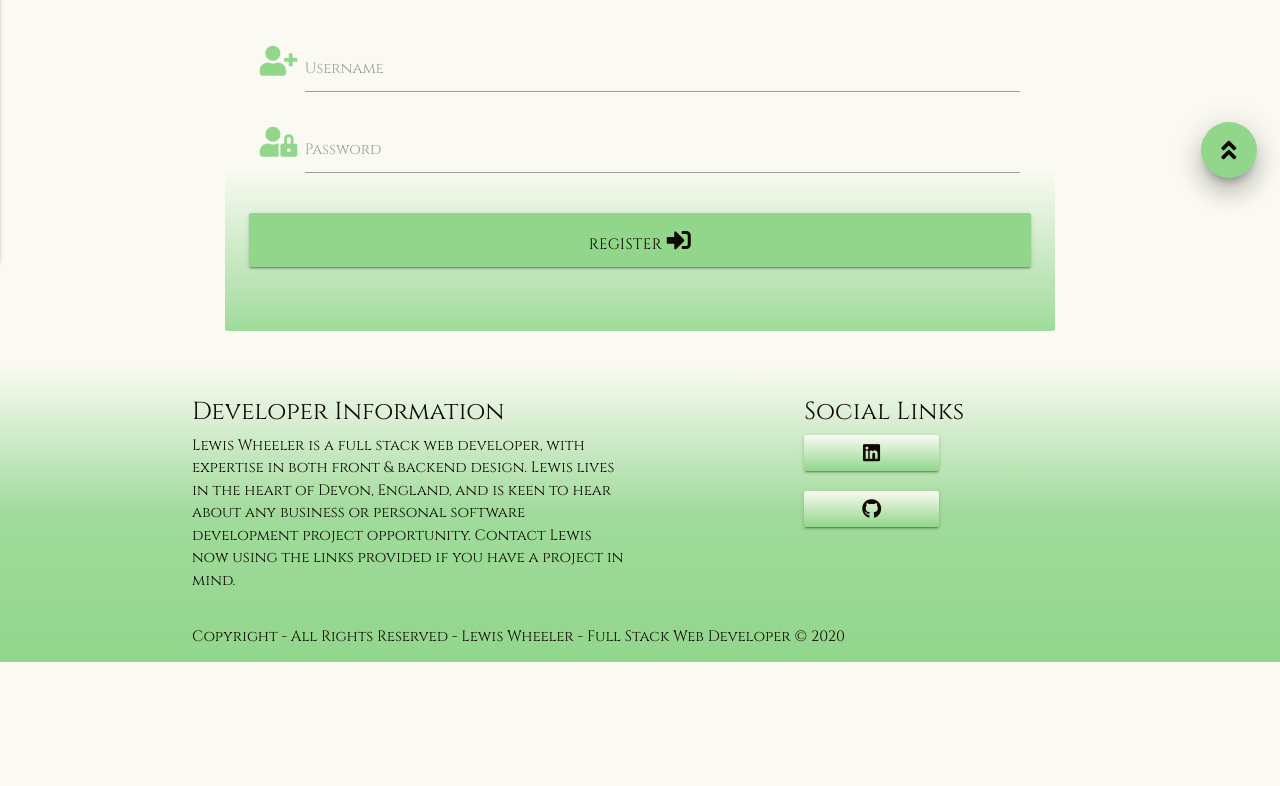
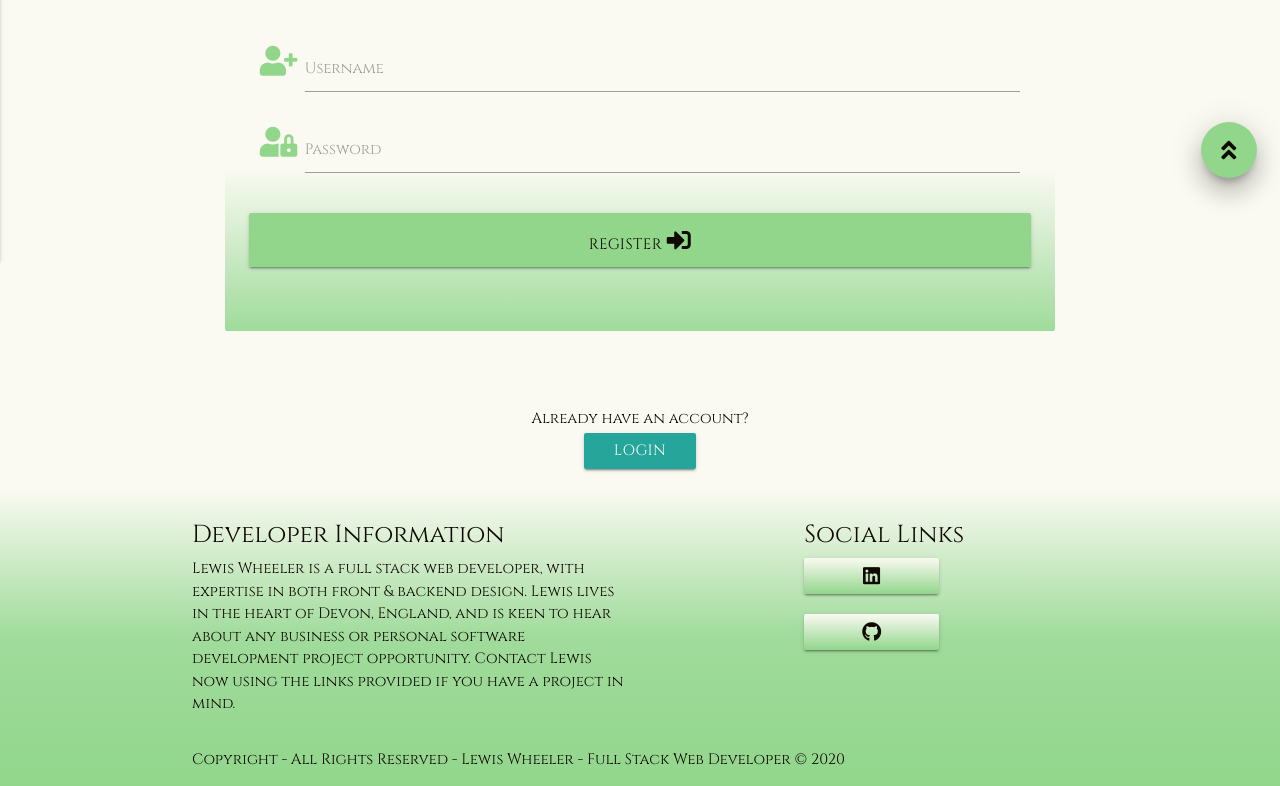
Before and after one commit to Code-Institute-Submissions/Friendly-Digest, a Flask app: page /register in a window 1280 px wide. Shown: the part 599-1385 px from the top of the page. Before the commit the page ends 1261 px from the top, so only its background shows below. Run offline with Flask 2, Linux system fonts and the light colour scheme; some libraries are stand-ins or nearby versions; some web fonts are replaced.

Commit message:
Added Log In button at bottom of register.html file.

```diff
--- a/templates/register.html
+++ b/templates/register.html
@@ -29,7 +29,8 @@
             <div class="row">
                 <div class="input-field col s12">
                     <i class="fas fa-user-plus prefix register-icon"></i>
-                    <input id="username" name="username" type="text" minlength="5" maxlength="15" pattern="^[a-zA-Z0-9]{5,15}$" class="validate" required>
+                    <input id="username" name="username" type="text" minlength="5" maxlength="15"
+                        pattern="^[a-zA-Z0-9]{5,15}$" class="validate" required>
                     <label for="username">Username</label>
                 </div>
 
@@ -37,7 +38,8 @@
                 <div class="row">
                     <div class="input-field col s12">
                         <i class="fas fa-user-lock prefix register-icon"></i>
-                        <input id="password" name="password" type="password" minlength="5" maxlength="15" pattern="^[a-zA-Z0-9]{5,15}$" class="validate" required>
+                        <input id="password" name="password" type="password" minlength="5" maxlength="15"
+                            pattern="^[a-zA-Z0-9]{5,15}$" class="validate" required>
                         <label for="password">Password</label>
                     </div>
                 </div>
@@ -54,4 +56,17 @@
     </form>
 </div>
 
+<div class="container">
+    <div class="row">
+        <div class="col s12 center-align">
+            <h6 class="mt-3">Already have an account?</h6>
+            <a href="{{ url_for('login') }}">
+                <button type="button" class="btn link-btn">
+                    <span>Login</span>
+                </button>
+            </a>
+        </div>
+    </div>
+</div>
+
 {% endblock %}
```
